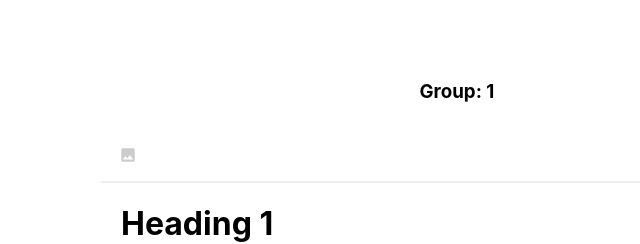
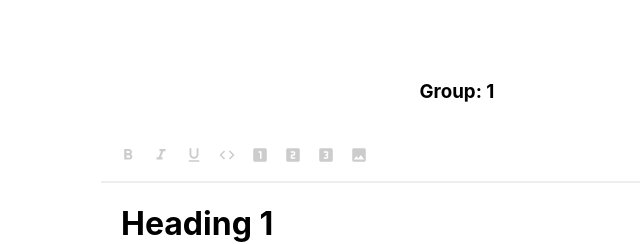
Before and after one commit to Regloom/slatesyncedit, a React (Create React App) app: page /groups/1 in a window 1280 px wide. Shown: the top 244 px of the page, without its empty margins (183-823 px from the left). Built offline with nearby package versions, Linux system fonts and the light colour scheme; no server answers.

Commit message:
Add Toolbar Block and Mark buttons + handlers

```diff
--- a/src/components/Components.js
+++ b/src/components/Components.js
@@ -3,9 +3,14 @@ import {
   useSlateStatic,
   useSelected,
   useFocused,
-  ReactEditor
+  ReactEditor,
+  useSlate
 } from 'slate-react'
-import { Transforms} from 'slate'
+import {
+  Editor,
+  Transforms,
+  Element as SlateElement
+} from 'slate'
 import imageExtensions from 'image-extensions'
 import isUrl from 'is-url'
 import { cx, css } from '@emotion/css'
@@ -102,6 +107,111 @@ const InsertImageButton = () => {
   )
 }
 
+// Mark Buttons
+const isMarkActive = (editor, format) => {
+  const marks = Editor.marks(editor)
+  return marks ? marks[format] === true : false
+}
+
+const toggleMark = (editor, format) => {
+  const isActive = isMarkActive(editor, format)
+
+  if (isActive) {
+    Editor.removeMark(editor, format)
+  } else {
+    Editor.addMark(editor, format, true)
+  }
+}
+
+const MarkButton = ({ format, icon }) => {
+  const editor = useSlate();
+  return (
+    <Button
+      active={isMarkActive(editor, format)}
+      onMouseDown={event => {
+        event.preventDefault()
+        toggleMark(editor, format)
+      }}
+    >
+      <Icon>{icon}</Icon>
+    </Button>
+  )
+}
+
+// Block buttons (h1-h3)
+const LIST_TYPES = ['numbered-list', 'bulleted-list']
+const TEXT_ALIGN_TYPES = ['left', 'center', 'right', 'justify']
+
+const isBlockActive = (editor, format, blockType = 'type') => {
+  const { selection } = editor
+  if (!selection) return false
+
+  const [match] = Array.from(
+    Editor.nodes(editor, {
+      at: Editor.unhangRange(editor, selection),
+      match: n =>
+        !Editor.isEditor(n) &&
+        SlateElement.isElement(n) &&
+        n[blockType] === format,
+    })
+  )
+
+  return !!match
+}
+
+const toggleBlock = (editor, format) => {
+  const isActive = isBlockActive(
+    editor,
+    format,
+    TEXT_ALIGN_TYPES.includes(format) ? 'align' : 'type'
+  )
+  const isList = LIST_TYPES.includes(format)
+
+  Transforms.unwrapNodes(editor, {
+    match: n =>
+      !Editor.isEditor(n) &&
+      SlateElement.isElement(n) &&
+      LIST_TYPES.includes(n.type) &&
+      !TEXT_ALIGN_TYPES.includes(format),
+    split: true,
+  })
+  let newProperties;
+  if (TEXT_ALIGN_TYPES.includes(format)) {
+    newProperties = {
+      align: isActive ? undefined : format,
+    }
+  } else {
+    newProperties = {
+      type: isActive ? 'paragraph' : isList ? 'list-item' : format,
+    }
+  }
+  Transforms.setNodes(editor, newProperties)
+
+  if (!isActive && isList) {
+    const block = { type: format, children: [] }
+    Transforms.wrapNodes(editor, block)
+  }
+}
+const BlockButton = ({ format, icon }) => {
+  const editor = useSlate()
+  return (
+    <Button
+      active={isBlockActive(
+        editor,
+        format,
+        TEXT_ALIGN_TYPES.includes(format) ? 'align' : 'type'
+      )}
+      onMouseDown={event => {
+        event.preventDefault()
+        toggleBlock(editor, format)
+      }}
+    >
+      <Icon>{icon}</Icon>
+    </Button>
+  )
+}
+
+// Toolbar
 export const Toolbar = React.forwardRef( ({ className, ...props }, ref) => (
       <Menu
         {...props}
@@ -116,6 +226,15 @@ export const Toolbar = React.forwardRef( ({ className, ...props }, ref) => (
             margin-bottom: 20px;
           `
         )}>
+        {/* Buttons for character styles */}
+        <MarkButton format="bold" icon="format_bold" />
+        <MarkButton format="italic" icon="format_italic" />
+        <MarkButton format="underline" icon="format_underlined" />
+        <MarkButton format="code" icon="code" />
+        <BlockButton format="h1" icon="looks_one" />
+        <BlockButton format="h2" icon="looks_two" />
+        <BlockButton format="h3" icon="looks_3" />
+        {/* Image button*/}
         <InsertImageButton />
       </Menu>
 ))
@@ -123,6 +242,26 @@ export const Toolbar = React.forwardRef( ({ className, ...props }, ref) => (
 export const Paragraph = ({ attributes, children }) => (
   <p {...attributes}>{children}</p>
 )
+
+export const StyledText = ({ attributes, children, leaf }) => {
+  if (leaf.bold) {
+    children = <strong {...attributes}>{children}</strong>;
+  }
+
+  if (leaf.code) {
+    children = <code {...attributes}>{children}</code>;
+  }
+
+  if (leaf.italic) {
+    children = <em {...attributes}>{children}</em>;
+  }
+
+  if (leaf.underline) {
+    children = <u {...attributes}>{children}</u>;
+  }
+
+  return <span {...attributes}>{children}</span>;
+}
 
 export const Image = ({ attributes, element, children }) => {
   const editor = useSlateStatic();
--- a/src/components/SyncingEditor.js
+++ b/src/components/SyncingEditor.js
@@ -2,12 +2,13 @@
 import React, { useState, useRef, useEffect } from 'react';
 // Import the Slate components and React plugin.
 import { createEditor} from 'slate'
-import { Slate, Editable, withReact} from 'slate-react'
+import { Slate, Editable, withReact, DefaultElement} from 'slate-react'
 import { withHistory } from 'slate-history'
 
 //local dependencies
 import initialValue from '../util/initialValue';
-import { Toolbar, Paragraph, Image, withImages } from './Components';
+import { Toolbar, Paragraph, Image, withImages, StyledText } from './Components';
+
 // request birdirectional connection between server and client
 import { io } from 'socket.io-client';
 
@@ -36,8 +37,7 @@ export const SyncingEditor = ({ groupId }) => {
   const [value, setValue] = useState(initialValue); //just for triggering re-rendering of Editor
 
   useEffect(() => {
-    const getServerValue = async (groupId) => { //done for fancy ASYNC syntax!
-      console.log('here we go');
+    const getServerValue = async () => { //done for fancy ASYNC syntax!
       const response = await fetch(`${ENDPOINT}/api/groups/${groupId}`);
       const newValue = await response.json();
       editor.children = newValue; //a new way to set editor content
@@ -95,20 +95,24 @@ export const SyncingEditor = ({ groupId }) => {
         return <h2 {...props.attributes}>{props.children}</h2>;
       case "h3":
         return <h3 {...props.attributes}>{props.children}</h3>;
-      case "h4":
-        return <h4 {...props.attributes}>{props.children}</h4>;
       case "image":
         return <Image {...props} />;
       default:
-        return <Paragraph {...props} />;
+        // return <Paragraph {...props} />;
+        // For the default case, we delegate to Slate's default rendering.
+        return <DefaultElement {...props} />;
     }
+  }
+
+  const renderLeaf = (props) => {
+    return <StyledText {...props} />;
   }
 
   return (
     <>
       <Slate editor={editor} value={value} onChange={onChange} >
         <Toolbar />
-        <Editable renderElement={renderElement} placeholder="Enter some text"/>
+        <Editable renderElement={renderElement} renderLeaf={renderLeaf} placeholder="Enter some text"/>
       </Slate>
     </>
   );
```
Also changed, not shown: 2 other files (tests, documents, lock files or other folders).
